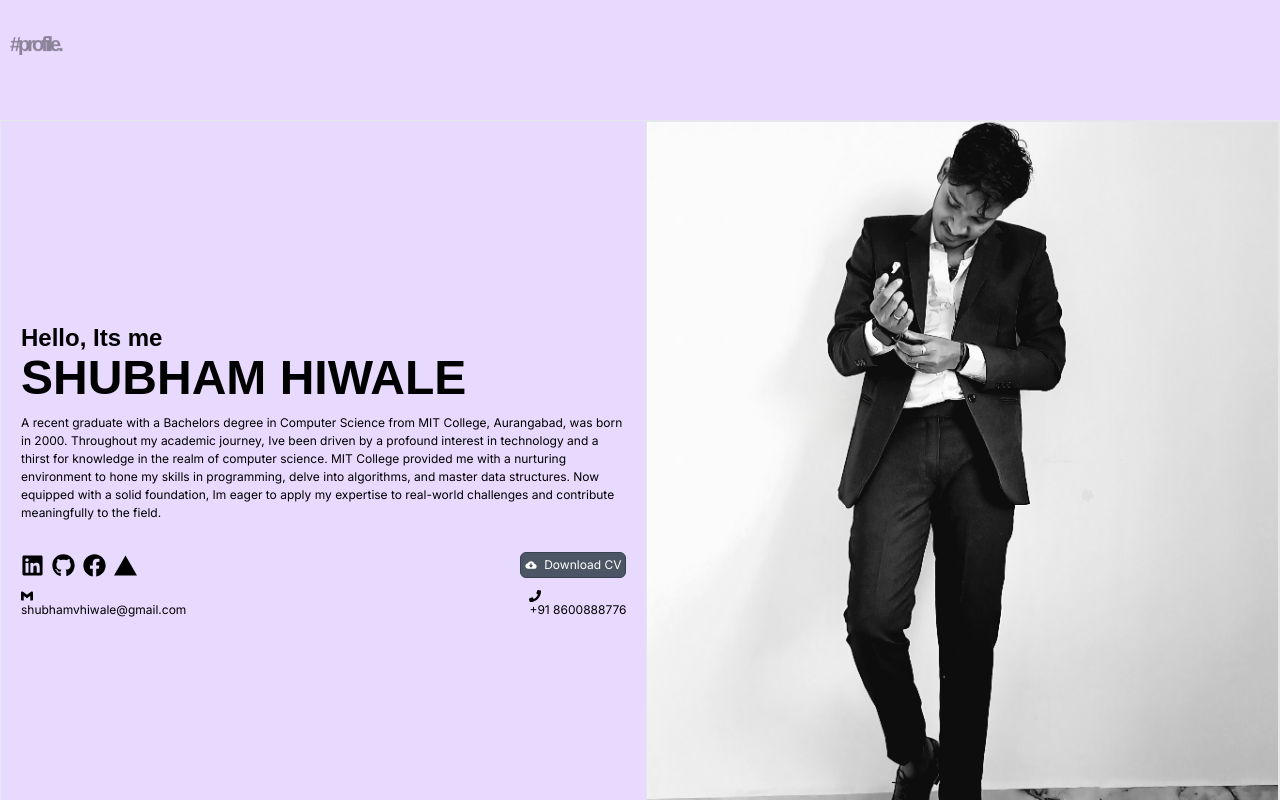
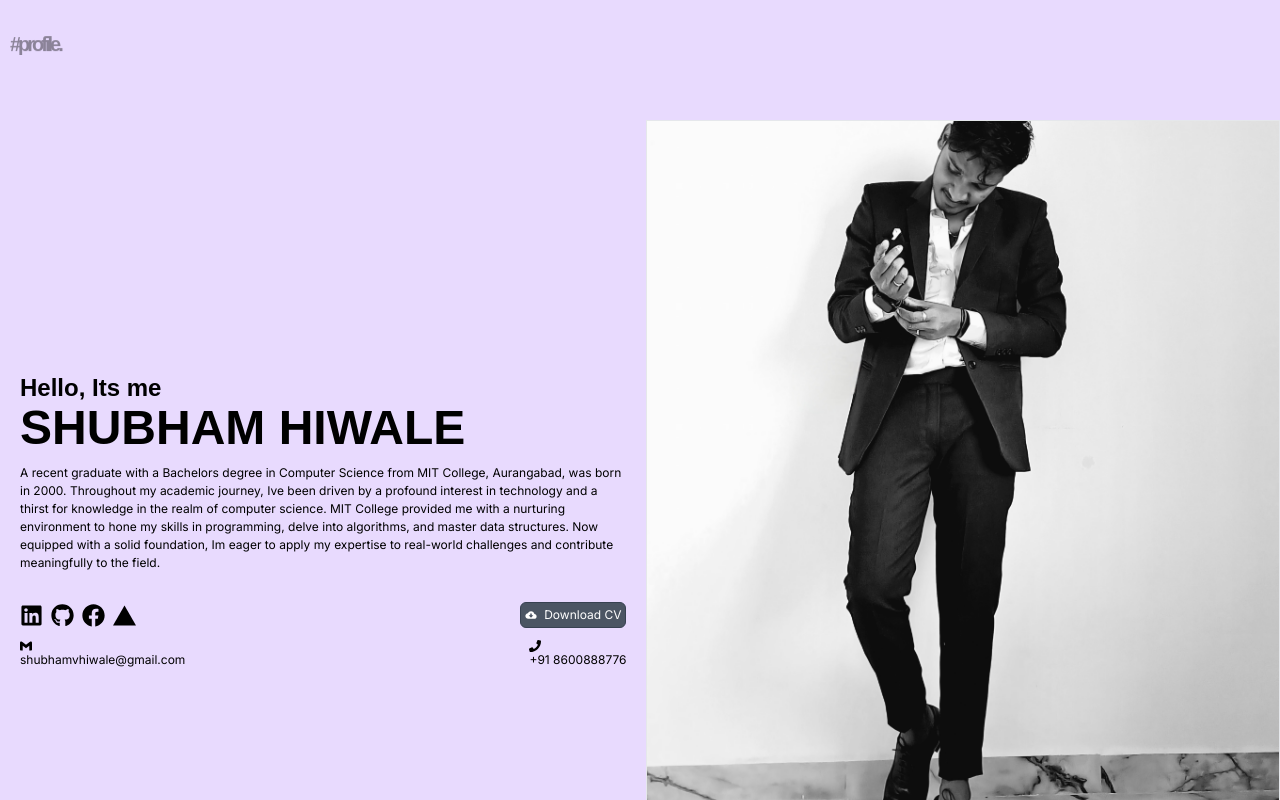
Before and after one commit to shubhamvhiwale/portfolio-main, a Next.js app: page / in a window 1280 px wide. Shown: the part 2300-3100 px from the top of the page. Built offline with nearby package versions, Linux system fonts and the light colour scheme.

Commit message:
removed dev margin adjust profile photo

```diff
--- a/src/app/components/Profile/index.tsx
+++ b/src/app/components/Profile/index.tsx
@@ -32,10 +32,7 @@ const Profile = ({ image, name, age }: ProfileProps) => {
     window.open(`tel:${phoneNumber}`, "_self");
   };
   return (
-    <div
-      style={{ height: "100vh" }}
-      className="w-full border flex flex-col-reverse sm:flex-row  justify-between"
-    >
+    <div className="w-full h-[100vh] flex flex-col-reverse sm:flex-row  justify-between">
       <div className="w-full sm:w-[75%] h-[100%] sm:h-full flex justify-center flex-col p-5">
         <h3 className="text-2xl" data-aos-delay="500" data-aos="fade-right">
           Hello, Its me
@@ -117,7 +114,7 @@ const Profile = ({ image, name, age }: ProfileProps) => {
             </motion.button>
           </div>
         </div>
-        <div className="flex justify-between text-xs h-[140px]">
+        <div className="flex justify-between text-xs">
           <div
             data-aos="fade-right"
             data-aos-delay="600"
@@ -156,7 +153,7 @@ const Profile = ({ image, name, age }: ProfileProps) => {
           />
         </div>
       </div>
-      <div className="profile-container border w-full  sm:w-[25%] md:w-3/4 h-[75%]  sm:h-full"></div>
+      <div className="profile-container border w-full  sm:w-[25%] md:w-3/4 h-[100%]  sm:h-full"></div>
     </div>
   );
 };
--- a/src/app/components/Slider/index.tsx
+++ b/src/app/components/Slider/index.tsx
@@ -56,7 +56,7 @@ const Slider = ({ videos, itemsList }: SliderProps) => {
             // autoPlay
             // muted
             // width={"100%"}
-            className="h-[100vh] mt-2"
+            className="h-[100vh]"
             custom={direction}
             variants={variants}
             initial="enter"
--- a/src/app/globals.css
+++ b/src/app/globals.css
@@ -194,7 +194,7 @@ section > div {
   width: 100%;
   position: relative;
   max-height: 100vh;
-  margin: 20px;
+  /* margin: 20px; */
   overflow: hidden;
 }
 
@@ -218,7 +218,7 @@ img {
 }
 .profile-container {
   background-image: url("../app/assets/imgs/profile_pic.jpg");
-  background-position: center;
+  background-position: 70% 70%;
   background-repeat: no-repeat;
   background-size: cover;
 }
--- a/src/app/page.tsx
+++ b/src/app/page.tsx
@@ -29,8 +29,13 @@ const RenderAllComponents = ({
   const y = useParallax(scrollYProgress, 500);
   return (
     <section className="flex flex-col w-full">
-      <div ref={ref}>{Component}</div>
-      <motion.h2 style={{ y }}>{`#${title}.`}</motion.h2>
+      <div className="sm:m-[20px]" ref={ref}>
+        {Component}
+      </div>
+      <motion.h2
+        className="hidden sm:block"
+        style={{ y }}
+      >{`#${title}.`}</motion.h2>
     </section>
   );
 };
```
